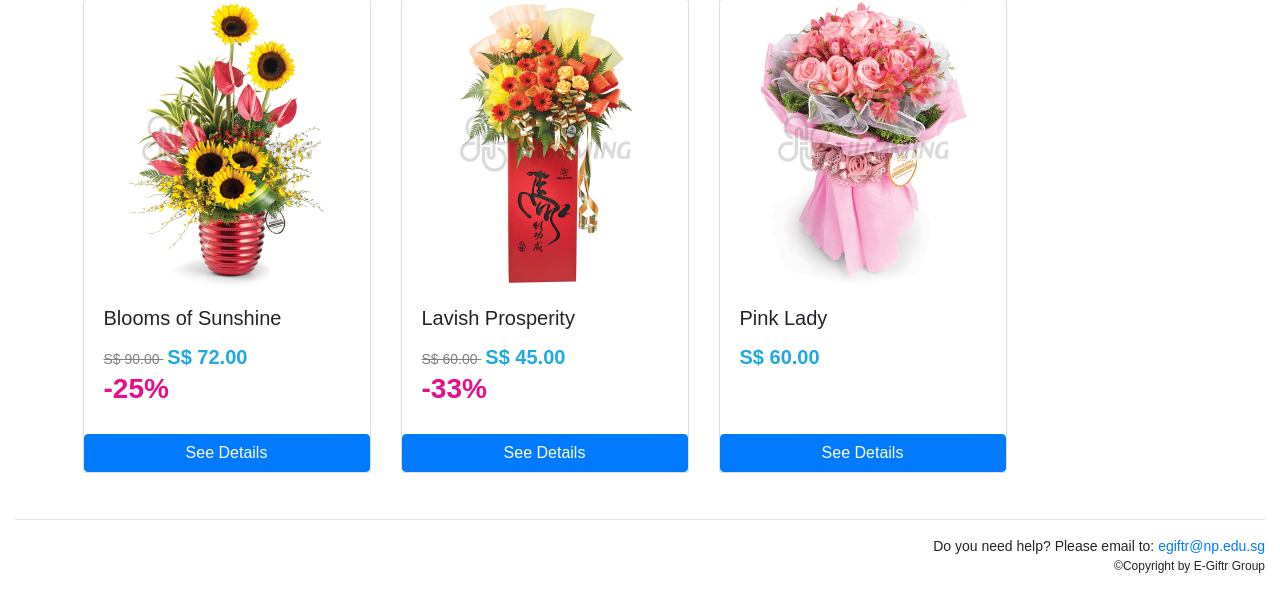
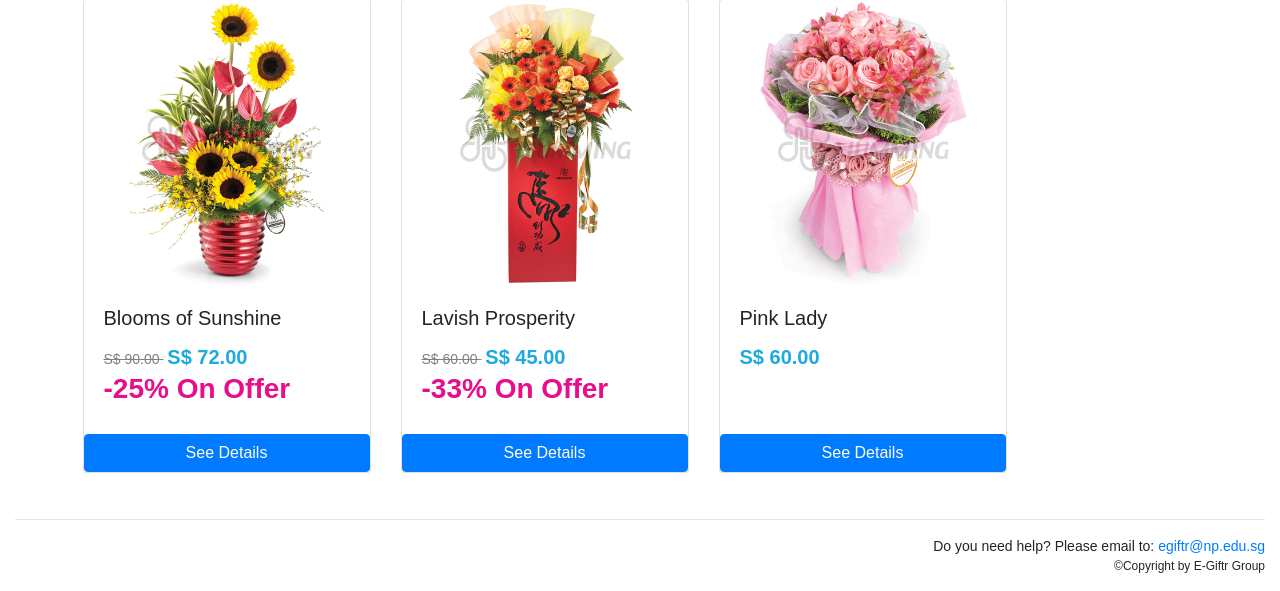
Before and after one commit to idlefrenchfry/ecad_assignment, a PHP site: page /ecad_assignment/catProduct.php?cid=1&catName=Flowers in a window 1280 px wide. Shown: the part 361-952 px from the top of the page. Run offline with PHP 8.4, Linux system fonts and the light colour scheme; data comes from the database, SQL or seed files in the repository; some libraries are stand-ins or nearby versions.

Commit message:
Added "On Offer" product listings

```diff
--- a/catProduct.php
+++ b/catProduct.php
@@ -60,7 +60,7 @@ while ($row = $result->fetch_array())
         $MainContent .= "<span style='font-size:14px; color: grey;'>
                     <del>S$ $formattedPrice </del></span>";
         $MainContent .= "&nbsp<span style='color:#1daade; font-size:20px; font-weight:700;'>S$ $offerPrice</span>";
-        $MainContent .="<h3 style='color:#e80d8b; font-weight:bold;'>-$percentChange%</h3>";
+        $MainContent .="<h3 style='color:#e80d8b; font-weight:bold;'>-$percentChange% On Offer</h3>";
 
     }
     else{
```
